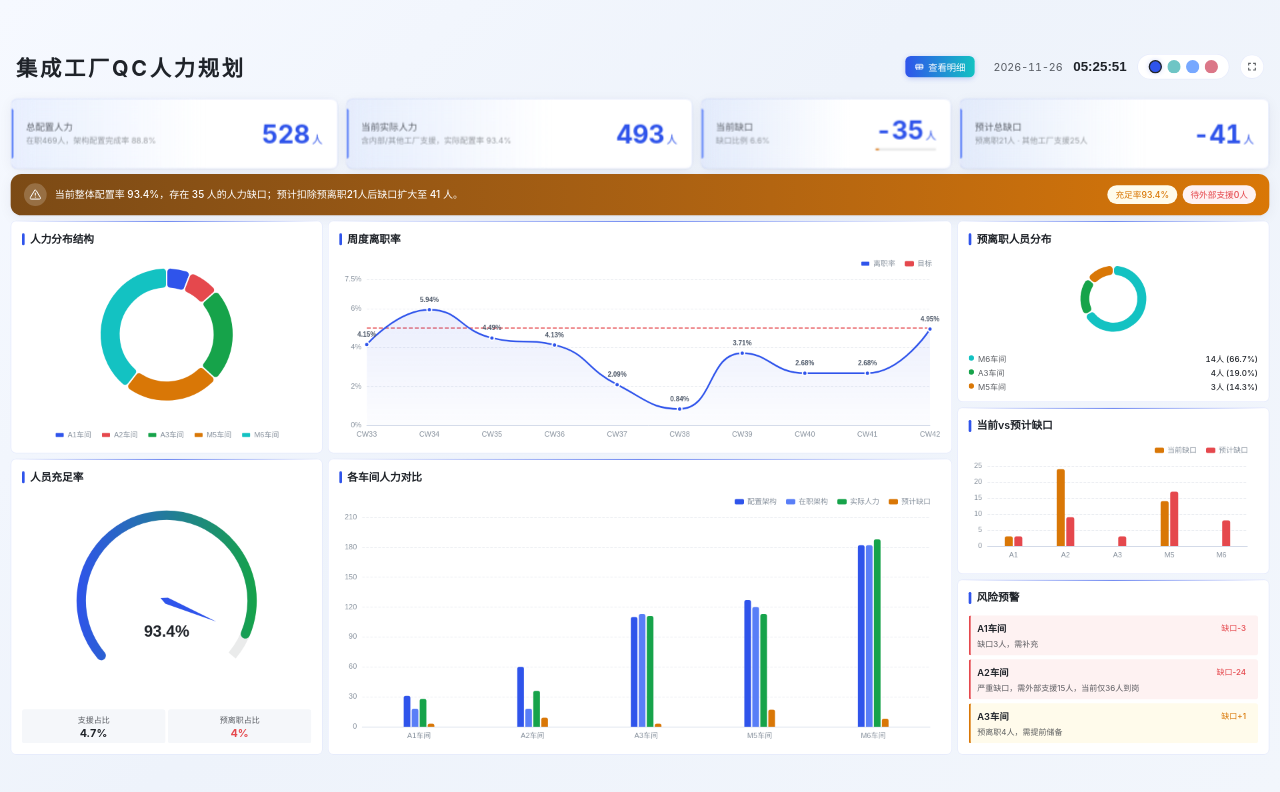
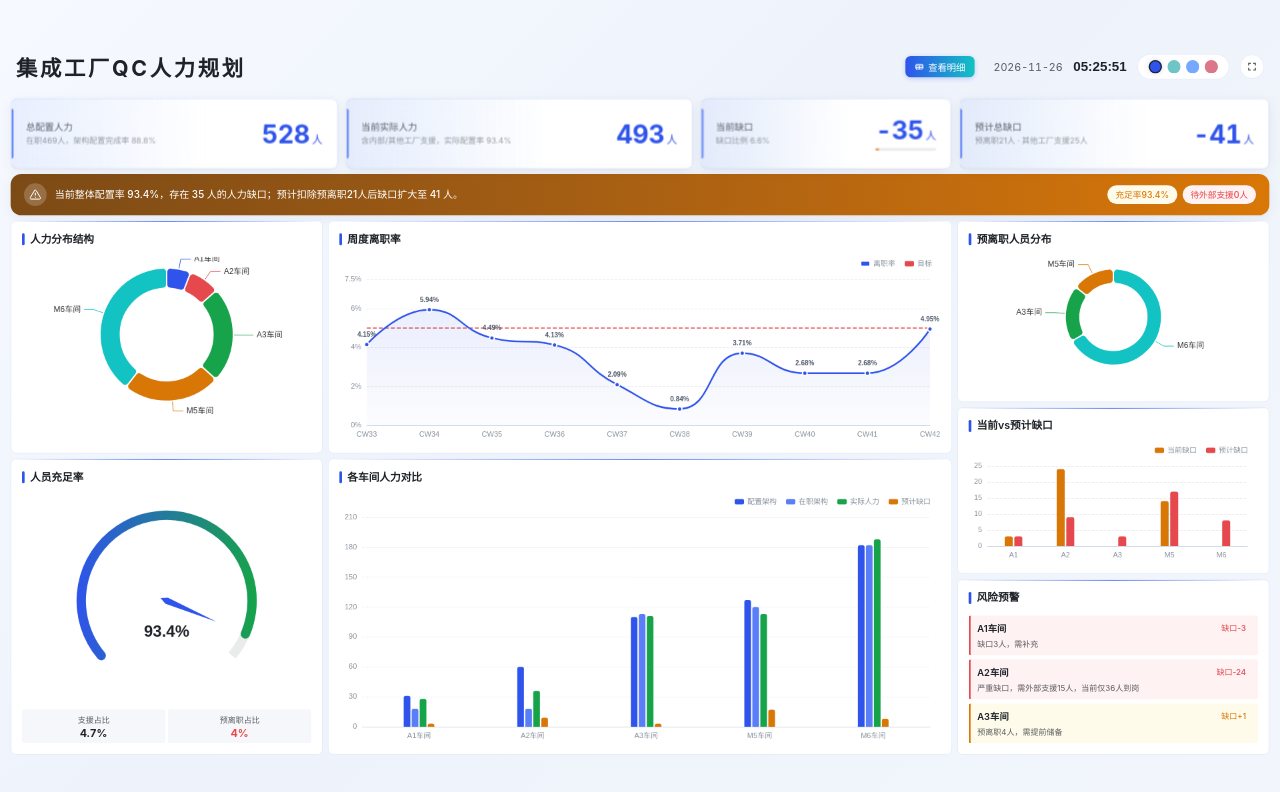
Before and after one commit to dreamSeekerYu/screen-framework, a Vue app: page /#/qc in a window 1280 px wide. Shown: the top 792 px of the page. Built offline with nearby package versions, Linux system fonts and the light colour scheme.

Commit message:
fix--qc 饼图调整

```diff
--- a/src/views/Qc/index.vue
+++ b/src/views/Qc/index.vue
@@ -78,14 +78,14 @@
         <div class="qc-col qc-col--right">
            <ScreenCard title="预离职人员分布" class="qc-leave">
             <BaseChart :option="leaveOpt" class="qc-leave__chart" />
-            <div class="leave-legend">
+            <!-- <div class="leave-legend">
               <div v-for="l in qc.leaveDist" :key="l.name" class="leave-legend__row">
                 <span class="leave-legend__name">
                   <i class="leave-dot" :style="{ background: leaveColors[l.name] }"></i>{{ l.name }}车间
                 </span>
                 <span class="leave-legend__num">{{ l.value }}人 ({{ l.percent }}%)</span>
               </div>
-            </div>
+            </div> -->
           </ScreenCard>
            <ScreenCard title="当前vs预计缺口" class="qc-compare">
               <BaseChart :option="compareOpt" class="qc-chart-full" />
@@ -304,10 +304,10 @@ const pieOpt = computed(() => {
   const palette = [chartC.primary, chartC.danger, chartC.success, chartC.warning, chartC.accent]
   return {
     tooltip: tooltipStyle({ trigger: 'item', formatter: '{b}: {c}人 ({d}%)' }),
-    legend: legendStyle({ bottom: 0 }),
+    // legend: legendStyle({ bottom: 0 }),
     series: [{
       type: 'pie', radius: ['50%', '72%'], center: ['50%', '42%'],
-      avoidLabelOverlap: false, label: { show: false }, labelLine: { show: false },
+      avoidLabelOverlap: false, label: { show: true }, labelLine: { show: true },
       itemStyle: pieItemStyle(),
       data: shops.map((s, i) => ({
         name: s.name + '车间', value: s.actual,
@@ -340,9 +340,10 @@ const leaveOpt = computed(() => {
   const dist = qc.leaveDist || []
   return {
     tooltip: tooltipStyle({ trigger: 'item', formatter: '{b}: {c}人 ({d}%)' }),
+    // legend: legendStyle({ bottom: 0 }),
     series: [{
       type: 'pie', radius: ['50%', '72%'], center: ['50%', '45%'],
-      label: { show: false }, labelLine: { show: false },
+      label: { show: true }, labelLine: { show: true },
       itemStyle: pieItemStyle(),
       data: dist.map(d => ({
         name: d.name + '车间', value: d.value,
```
